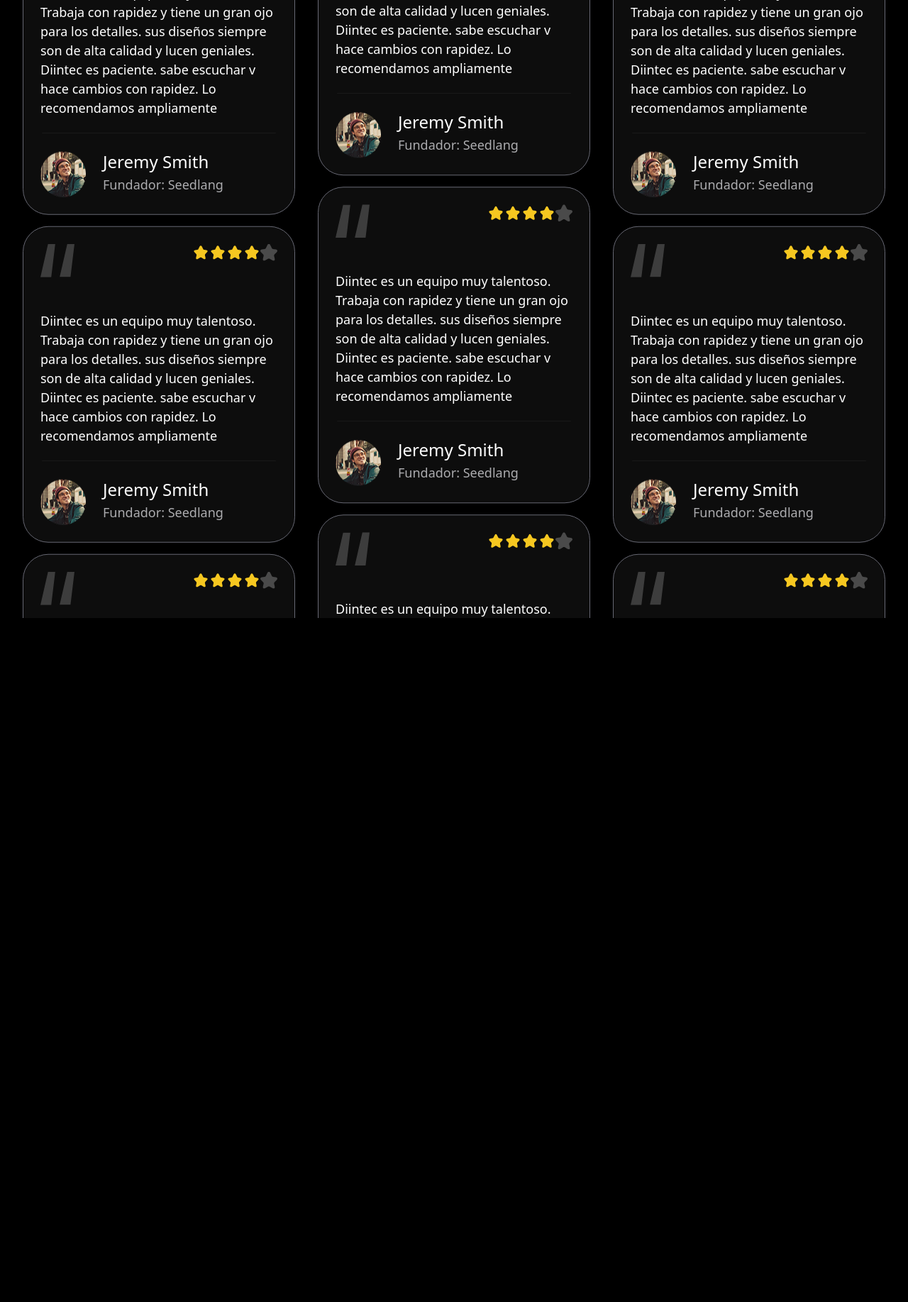
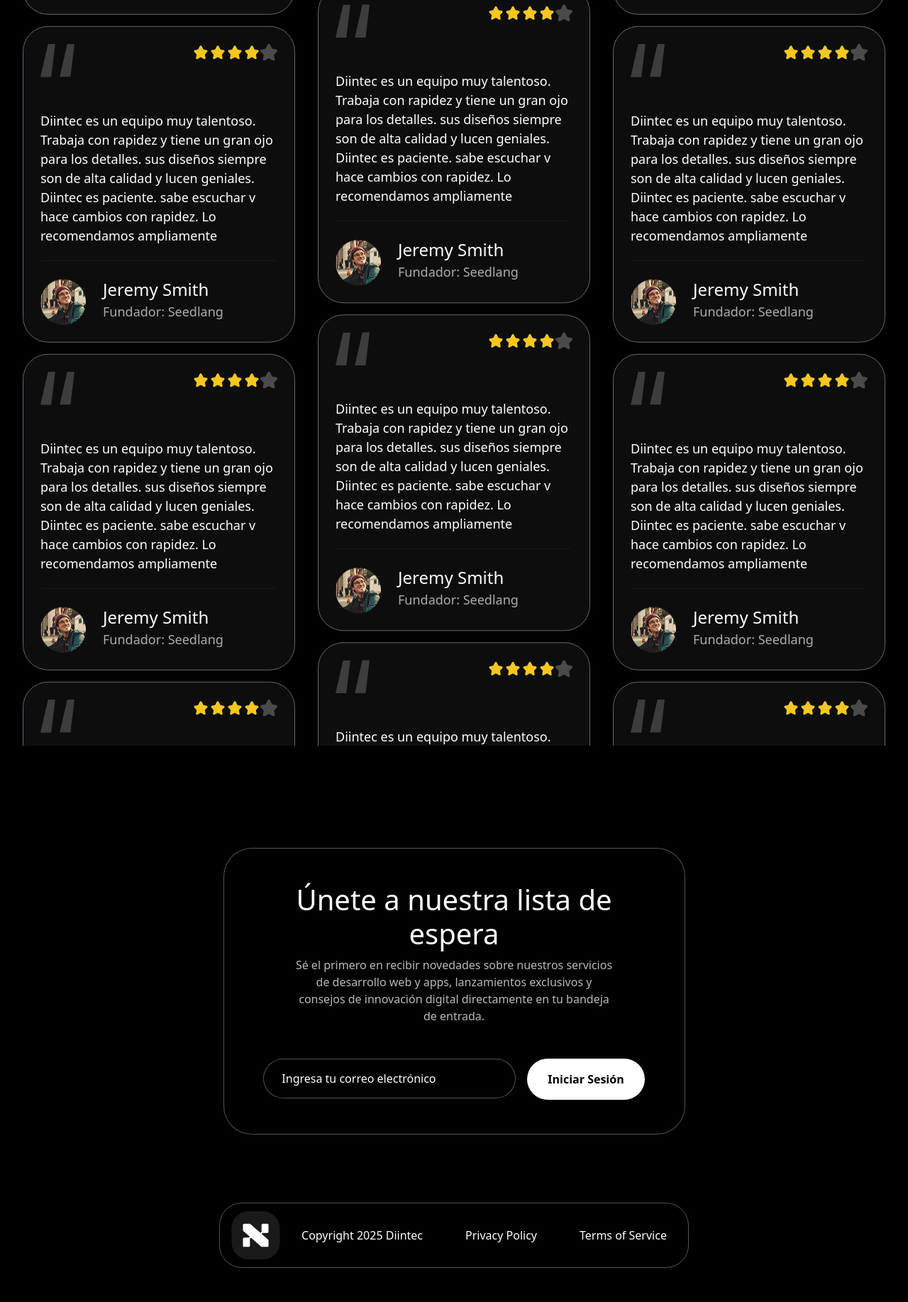
Before and after one commit to carlos-martinez-maqueta/diintecagency, a PHP site: page /v2/index.php in a window 1280 px wide. Shown: the part 3744-5579 px from the top of the page at 71% size. Before the commit the page ends 4615 px from the top, so only its background shows below. Run offline with PHP 8.4, Linux system fonts and the light colour scheme.

Commit message:
seccion comunidad y footer

```diff
--- a/v2/assets/css/main.css
+++ b/v2/assets/css/main.css
@@ -300,11 +300,11 @@
   box-sizing: border-box;
   border-radius: 36px;
 }
-.testimonial p{
-    font-size: 18px;
+.testimonial p {
+  font-size: 18px;
 }
-.fundador{
-    color: #ACACAF;
+.fundador {
+  color: #acacaf;
 }
 /* Animaciones */
 .scroll-down .inner {
@@ -340,3 +340,91 @@
   }
 }
 /* fin seccion testimonios */
+/* inicio comunidad */
+.testimonios h3 {
+  text-align: center;
+  font-weight: 500;
+  color: #ffffff;
+  font-size: 64px;
+}
+.comunidad .comunidadContainer {
+  height: 100%;
+  display: flex;
+}
+.comunidadCard {
+  background-color: #00000026;
+  color: white;
+  border-radius: 40px;
+  border: 1px solid #ffffff52;
+}
+.comunidadCard .comunidadCardTitle {
+  font-size: 40px;
+  font-weight: normal;
+}
+.comunidadCard .comunidadCardParagraph {
+  text-align: center;
+  color: #b8b9bf;
+  font-size: 16px;
+}
+.comunidadCard .comunidadCardInputEmail {
+  height: 56px;
+  width: 356px;
+  border-radius: 40px;
+  background-color: #00000026;
+  padding: 16px 20px 16px 25px;
+  border: 1px solid #ffffff52;
+  border-radius: 40px;
+  color: #ffffff;
+}
+.comunidadCard .comunidadCardInputEmail::placeholder {
+  color: white;
+}
+.comunidadCard .comunidadCardButton {
+  background-color: #ffffff;
+  color: #000000;
+  font-size: 16px;
+  padding: 16px 28px;
+  display: block;
+  border-radius: 50px;
+  font-weight: 600;
+  text-decoration: none;
+}
+.form-control:focus {
+  box-shadow: none;
+}
+/* fin de comunidad*/
+
+/* footer */
+.footer_app .nav_footer {
+  border: 1px solid #ffffff52;
+  border-radius: 32px;
+  width: fit-content;
+  margin: auto;
+  height: 92px;
+  display: flex;
+  align-items: center;
+}
+.footer_app .nav_footer .ul_nav {
+  list-style: none;
+  display: flex;
+  width: fit-content;
+  margin: auto;
+  padding: 0px;
+  background-color: #0000001c;
+  border-radius: 32px;
+}
+.footer_app .nav_footer .ul_nav li {
+  padding: 16px 30px;
+}
+.footer_app .nav_footer .ul_nav li a {
+  text-decoration: none;
+  color: #ffffff;
+}
+.footer_app .cto_button a {
+  background-color: #ffffff;
+  padding: 16px 32px;
+  border-radius: 56px;
+  color: #000000;
+  font-weight: 600;
+  text-decoration: none;
+}
--- a/v2/index.php
+++ b/v2/index.php
@@ -326,10 +326,11 @@
             </div>
         </section>
 
-        <section class="testimonios">
-
-            <div class="testimonios-container">
-                <!-- Columna 1 - Scroll hacia abajo -->
+        <section class="testimonios py-5">
+            <div class="col-12">
+                <h3>Recomendaciones</h3>
+            </div>
+            <div class="testimonios-container py-5">
                 <div class="columna scroll-down">
                     <div class="inner">
                         <div class="testimonial p-4">
@@ -567,10 +568,9 @@
                     </div>
                 </div>
 
-                <!-- Columna 2 - Scroll hacia arriba -->
                 <div class="columna scroll-up">
                     <div class="inner">
-                       <div class="testimonial p-4">
+                        <div class="testimonial p-4">
                             <div class="d-flex justify-content-between">
                                 <div>
                                     <img src="assets/img/bars.svg" class="imgBars" alt="">
@@ -806,10 +806,9 @@
                     </div>
                 </div>
 
-                <!-- Columna 3 - Scroll hacia abajo -->
                 <div class="columna scroll-down">
                     <div class="inner">
-                       <div class="testimonial p-4">
+                        <div class="testimonial p-4">
                             <div class="d-flex justify-content-between">
                                 <div>
                                     <img src="assets/img/bars.svg" class="imgBars" alt="">
@@ -1046,6 +1045,52 @@
             </div>
 
         </section>
+
+        <section class="comunidad py-5">
+            <div class="container comunidadContainer">
+                <div class="row">
+                    <div class="col-12 d-flex justify-content-center">
+                        <div class="col-7 comunidadCard p-5">
+
+                            <h3 class="text-center comunidadCardTitle">Únete a nuestra lista de espera</h3>
+
+                            <div class="px-5">
+                                <p class="comunidadCardParagraph mb-5">Sé el primero en recibir novedades sobre nuestros servicios de desarrollo web y apps, lanzamientos exclusivos y consejos de innovación digital directamente en tu bandeja de entrada.</p>
+                            </div>
+
+                            <div class="d-flex justify-content-center gap-3">
+                                <input type="email" class="form-control comunidadCardInputEmail" placeholder="Ingresa tu correo electrónico">
+                                <button type="button" class="btn btn-link comunidadCardButton">Iniciar Sesión</button>
+                            </div>
+                        </div>
+                    </div>
+                </div>
+            </div>
+        </section>
+
+        <section class="footer_app py-5">
+            <div class="container">
+                <div class="row">
+                    <div class="d-flex">
+
+                        <div class="col-lg-12">
+
+                            <div class="nav_footer d-flex">
+                                <div class="logo_web ps-3">
+                                    <a href=""><img src="assets/img/logo2.svg" class="img-fluid" alt=""></a>
+                                </div>
+                                <ul class="ul_nav">
+                                    <li><a href="">Copyright 2025 Diintec</a></li>
+                                    <li><a href="">Privacy Policy </a></li>
+                                    <li><a href="">Terms of Service</a></li>
+                                </ul>
+                            </div>
+                        </div>
+                    </div>
+                </div>
+            </div>
+
+        </section>
     </main>
 
     <footer>
```
Also changed, not shown: v2/assets/img/logo2.svg (added).
